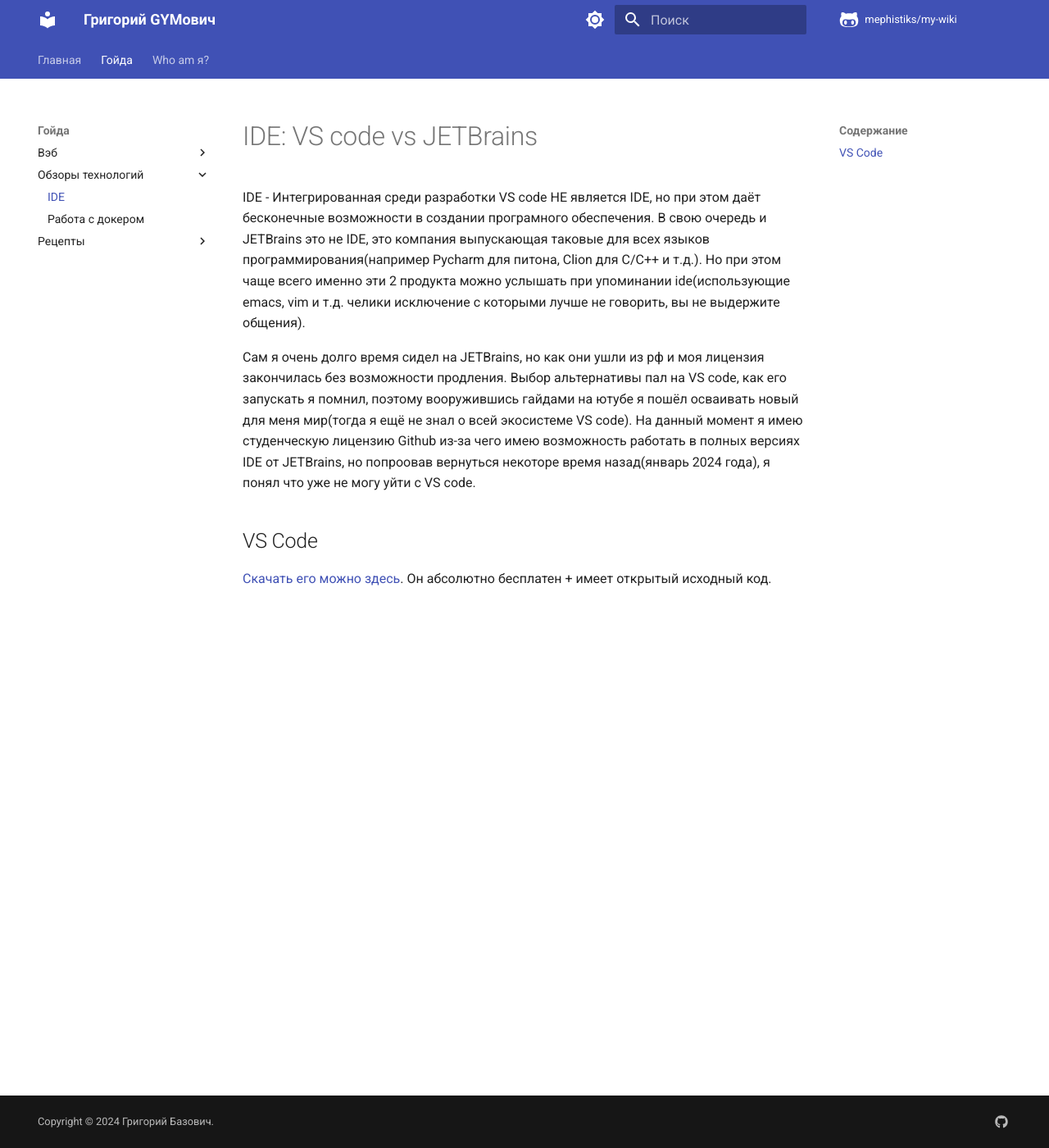
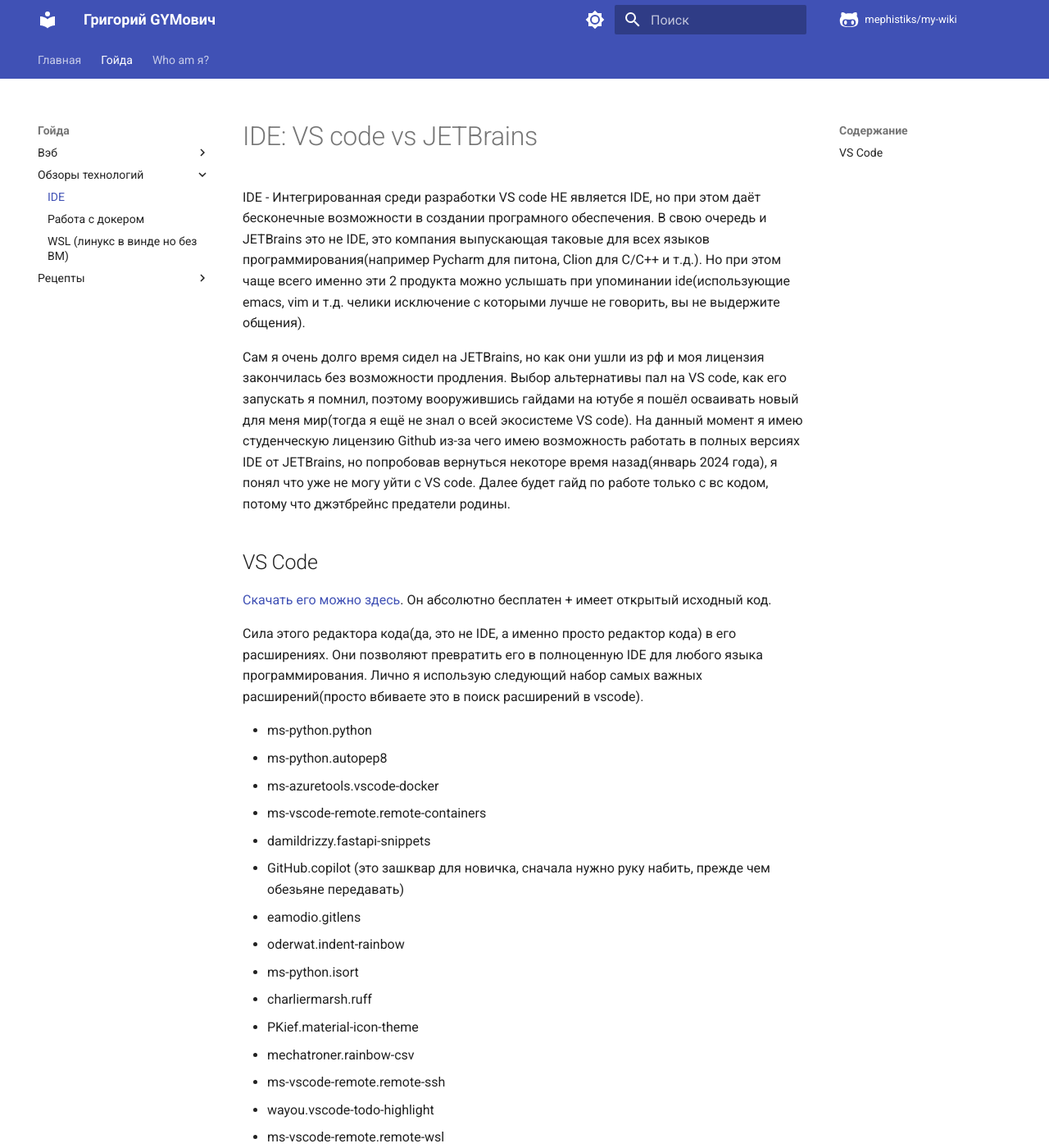
Before and after one commit to mephistiks/my-wiki, an MkDocs documentation site: the page built from docs/review/ide.md, in a window 1280 px wide and 1400 px high. Shown: the whole window at 82% size. Built offline with MkDocs 1.6.1 and Material for MkDocs 9.7.7, drawn with Linux system fonts in a browser that asks for light colours; comment, search, counter and statistics services are not loaded; some of the changed text lies outside the part shown.

Commit message:
Update: 7
ide, docker, wsl(blank), venv_pip

```diff
--- a/docs/review/ide.md
+++ b/docs/review/ide.md
@@ -5,9 +5,35 @@ VS code НЕ является IDE, но при этом даёт бесконе
 В свою очередь и JETBrains это не IDE, это компания выпускающая таковые для всех языков программирования(например Pycharm для питона, Clion для C/C++ и т.д.).
 Но при этом чаще всего именно эти 2 продукта можно услышать при упоминании ide(использующие emacs, vim и т.д. челики исключение с которыми лучше не говорить, вы не выдержите общения).
 
-Сам я очень долго время сидел на JETBrains, но как они ушли из рф и моя лицензия закончилась без возможности продления. Выбор альтернативы пал на VS code, как его запускать я помнил, поэтому вооружившись гайдами на ютубе я пошёл осваивать новый для меня мир(тогда я ещё не знал о всей экосистеме VS code). На данный момент я имею студенческую лицензию Github из-за чего имею возможность работать в полных версиях IDE от JETBrains, но попроовав вернуться некоторе время назад(январь 2024 года), я понял что уже не могу уйти с VS code.
+Сам я очень долго время сидел на JETBrains, но как они ушли из рф и моя лицензия закончилась без возможности продления. Выбор альтернативы пал на VS code, как его запускать я помнил, поэтому вооружившись гайдами на ютубе я пошёл осваивать новый для меня мир(тогда я ещё не знал о всей экосистеме VS code). На данный момент я имею студенческую лицензию Github из-за чего имею возможность работать в полных версиях IDE от JETBrains, но попробовав вернуться некоторе время назад(январь 2024 года), я понял что уже не могу уйти с VS code. Далее будет гайд по работе только с вс кодом, потому что джэтбрейнс предатели родины.
 
 ## VS Code
 
 [Скачать его можно здесь](https://code.visualstudio.com/).
 Он абсолютно бесплатен + имеет открытый исходный код.
+
+Сила этого редактора кода(да, это не IDE, а именно просто редактор кода) в его расширениях. Они позволяют превратить его в полноценную IDE для любого языка программирования. Лично я использую следующий набор самых важных расширений(просто вбиваете это в поиск расширений в vscode).
+
+- ms-python.python
+- ms-python.autopep8
+- ms-azuretools.vscode-docker
+- ms-vscode-remote.remote-containers
+- damildrizzy.fastapi-snippets
+- GitHub.copilot (это зашквар для новичка, сначала нужно руку набить, прежде чем обезьяне передавать)
+- eamodio.gitlens
+- oderwat.indent-rainbow
+- ms-python.isort
+- charliermarsh.ruff
+- PKief.material-icon-theme
+- mechatroner.rainbow-csv
+- ms-vscode-remote.remote-ssh
+- wayou.vscode-todo-highlight
+- ms-vscode-remote.remote-wsl
+
+Данный джентельменкий набор позволит Вам разработать всё что угодно на питоне с лёгкостью(можно и без всей это мишуры, но зачем тогда создавались IDE? можно ведь и дальше в блокноте кодить!).
+
+А теперь я дам ссылку на то, что позволит мне закончить эту страничку и пойти пить чай.
+
+https://code.visualstudio.com/docs/getstarted/introvideos - самый крутой гайд на vs code от его создателей microsoft. Там же в категории get started находятся и остальные гайды по сочетаниям клавиш, настройке под себя и т.д.
+
+Без шуток, лучше этого гайда в интернете нет ничего!
--- a/mkdocs.yml
+++ b/mkdocs.yml
@@ -74,6 +74,7 @@ nav:
       - review/index.md
       - "IDE": review/ide.md
       - "Работа с докером": review/docker.md
+      - "WSL (линукс в винде но без ВМ)": review/wsl.md
     - "Рецепты":
       - recipes/index.md
       - "Питон в контейнере": recipes/docker-python.md
```
Also changed, not shown: docs/review/docker.md (+1 -1 lines), docs/review/wsl.md (added, +3 -0 lines), docs/web/venv_pip.md (+1 -1 lines).
